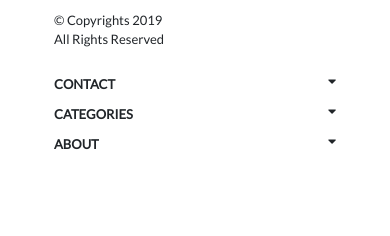
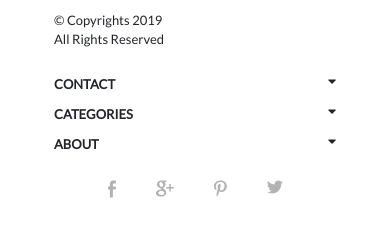
Before and after one commit to emiliano-OSF/OSF-project-2, a React (Create React App) app: page / in a window 390 px wide. Shown: the part 1736-1972 px from the top of the page. Built offline with nearby package versions, Linux system fonts and the light colour scheme; no server answers.

Commit message:
mobile page full finished

```diff
--- a/src/components/Footer.js
+++ b/src/components/Footer.js
@@ -1,4 +1,5 @@
 import React, { Component } from 'react';
+import "./Footer.scss"
 
 class Footer extends Component {
 
@@ -46,8 +47,21 @@ class Footer extends Component {
 
                         </div>
                     </div>
+                    <div className="footer__social-media" >
+                        <a className="social-media__icon" href="https://www.facebook.com/OSFGlobalServices" target="blank">
+                            <img src={require("../assets/img/icons/social media/facebook_icon.svg")} />
+                        </a>
+                        <a className="social-media__icon" href="https://www.google.com.br/" target="blank">
+                            <img src={require("../assets/img/icons/social media/google_plus_icon.svg")} />
+                        </a>
+                        <a className="social-media__icon" href="https://br.pinterest.com/" target="blank">
+                            <img src={require("../assets/img/icons/social media/pinterest_icon.svg")} />
+                        </a>
+                        <a className="social-media__icon" href="https://twitter.com/osfglobal" target="blank">
+                            <img src={require("../assets/img/icons/social media/twitter_icon.svg")} />
+                        </a>
+                    </div>
                 </div>
-
             </footer>
         )
     }
--- /dev/null
+++ b/src/components/Footer.scss
@@ -0,0 +1,76 @@
+
+
+/* GLOBAL VARIABLES ---------------------*/
+$primary-font: 'Lato Regular';
+$primary-font-bold: 'Lato Bold';
+$primary-font-light: 'Lato Light';
+$darker-color: #262a32;
+$secondary-darker-color: #45413e;
+
+
+footer{
+    width: 80vw;
+    margin: 0px auto;
+    display: flex;
+    flex-direction: column;
+    align-items: center;
+    padding: 20px 15px;
+    font-size: 13px;
+
+    .copyrights{
+        margin-bottom: 20px;
+        width: 100%;
+    }
+
+    .footer__menu{
+        width: 100%;
+
+        .footer__menu--op{
+            height: 30px;
+            display: flex;
+            flex-direction: column;
+            padding: 5px 0px;
+            overflow: hidden;
+            cursor: pointer;
+            transition: height 150ms;
+
+            &:hover{
+                height: 200px;
+            }
+
+            span{
+                display: flex;
+                flex-direction: row;
+                justify-content: space-between;
+                text-transform: uppercase;
+                font-weight: 700;
+            }
+
+            .footer-category__op{
+                padding: 3px 10px;
+            }
+
+            p{
+                padding: 10px;
+            }
+
+            a{
+                display: block;
+                margin: 10px 0px;
+                color: black;
+            }
+        }
+    }
+
+    .footer__social-media{
+        margin: 20px 0px 50px;
+        display: flex;
+        flex-direction: row;
+        justify-content: center;
+
+        img{
+            display: block;
+            margin: 0px 20px;
+        }
+    }
+}
--- a/src/components/PageBody.scss
+++ b/src/components/PageBody.scss
@@ -214,71 +214,6 @@ $secondary-darker-color: #45413e;
     }
 }
 
-footer{
-    width: 80vw;
-    margin: 0px auto;
-    display: flex;
-    flex-direction: column;
-    align-items: center;
-    padding: 20px 15px;
-    font-size: 13px;
-
-    .copyrights{
-        margin-bottom: 20px;
-        width: 100%;
-    }
-
-    .footer__menu{
-        width: 100%;
-
-        .footer__menu--op{
-            height: 30px;
-            display: flex;
-            flex-direction: column;
-            padding: 5px 0px;
-            overflow: hidden;
-            cursor: pointer;
-            transition: height 150ms;
-
-            &:hover{
-                height: 200px;
-            }
-
-            span{
-                display: flex;
-                flex-direction: row;
-                justify-content: space-between;
-                text-transform: uppercase;
-                font-weight: 700;
-            }
-
-            .footer-category__op{
-                padding: 3px 10px;
-            }
-
-            p{
-                padding: 10px;
-            }
-
-            a{
-                display: block;
-                margin: 10px 0px;
-                color: black;
-            }
-        }
-    }
-
-    .footer__social-media{
-        margin: 10px 0px;
-        display: flex;
-        flex-direction: row;
-
-        img{
-            display: block;
-            margin: 0px 10px;
-        }
-    }
-}
 
 @media only screen and (min-width: 768px){
     .cloud-solution__container{
```
Also changed, not shown: src/assets/img/icons/social media/google_plus_icon.svg (renamed from src/assets/img/icons/social media/google_pluss_icon.svg).
